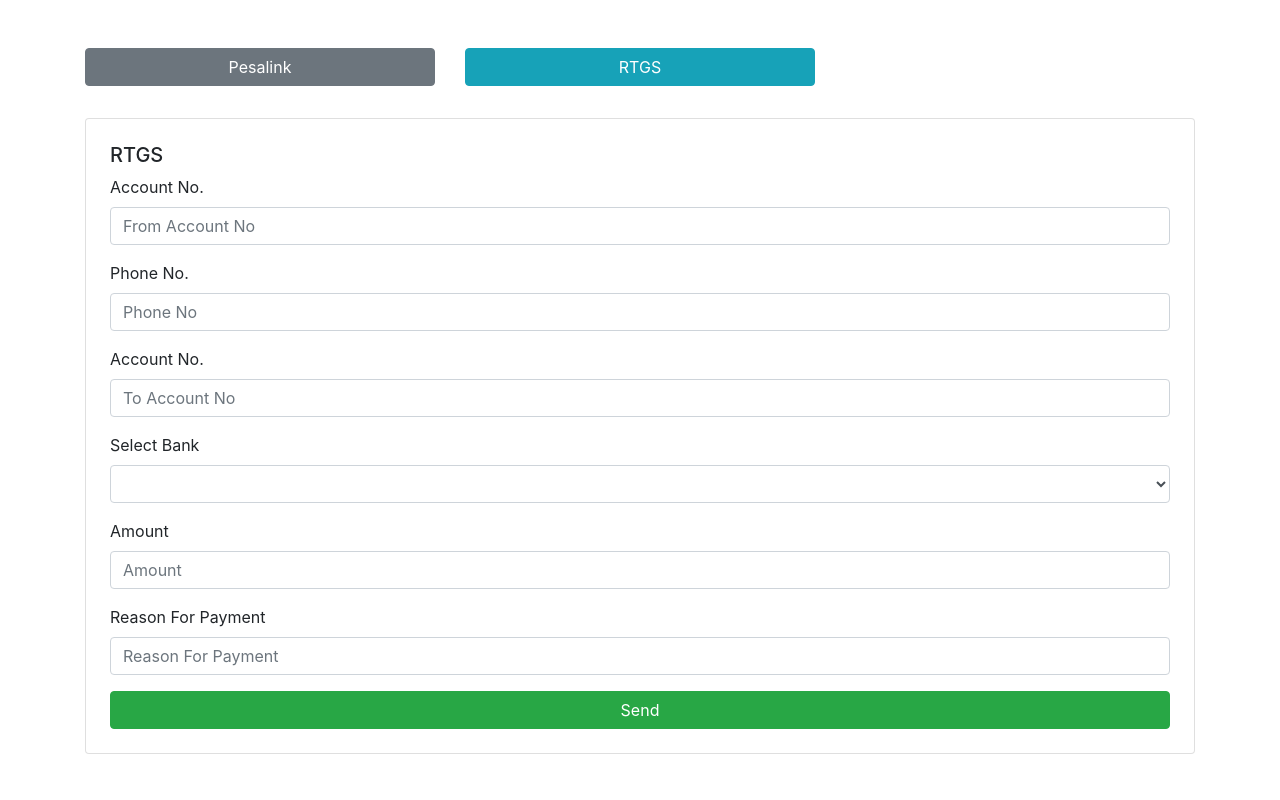
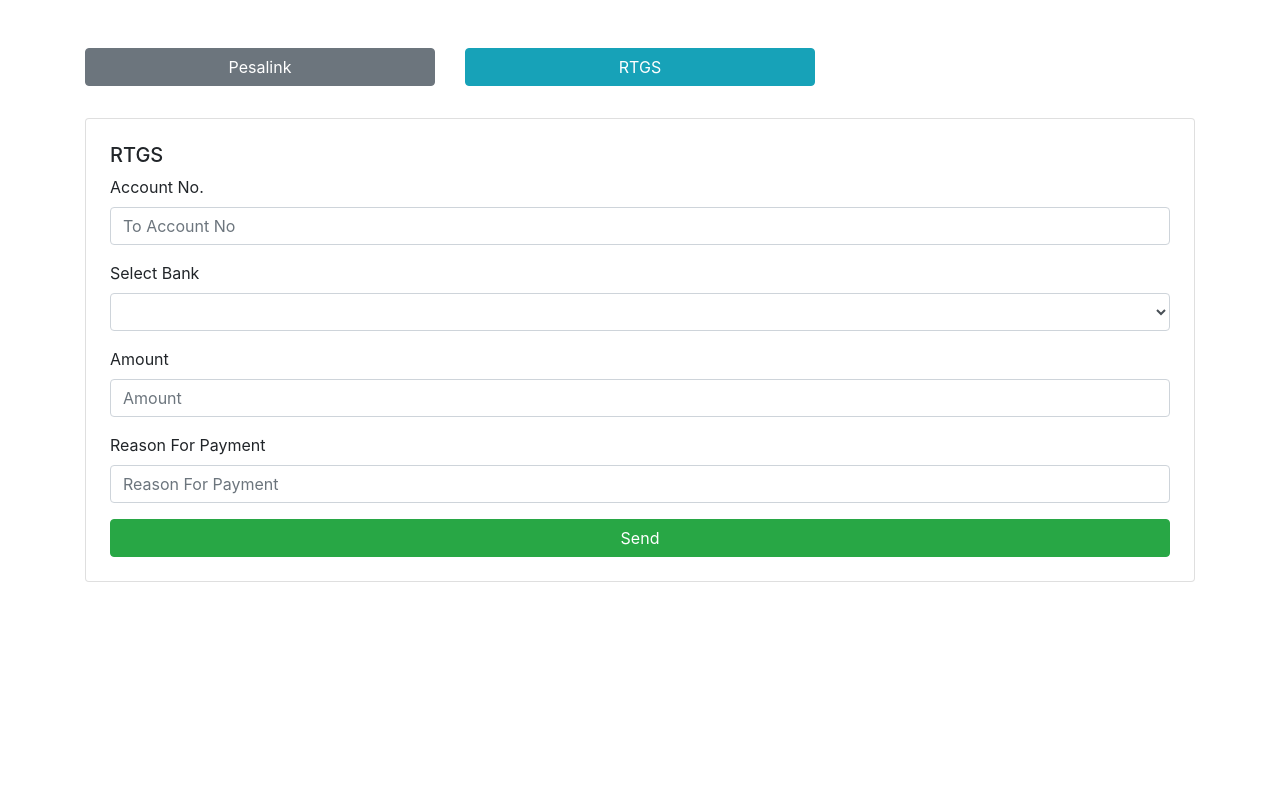
Before and after one commit to rono516/stanbic_apis_django, a Django app: page /api/rtgs in a window 1280 px wide. Run offline with Django 5.2, Linux system fonts and the light colour scheme; lists and menus that the app fills with data are empty; some libraries are stand-ins or nearby versions.

Commit message:
refactor rtgs from account

```diff
--- a/api/templates/api/rtgs_acccount_to_account.html
+++ b/api/templates/api/rtgs_acccount_to_account.html
@@ -34,14 +34,14 @@
         <p class="h5">RTGS</p>
         <form action="{% url 'rtgs' %}" method="POST">
           {% csrf_token %}
-          <div class="form-group">
+          {% comment %} <div class="form-group">
             <label for="from_account">Account No.</label>
             <input type="number" class="form-control" name="from_account" id="from_account" placeholder="From Account No">
-          </div>
-          <div class="form-group">
+          </div> {% endcomment %}
+          {% comment %} <div class="form-group">
             <label for="phone">Phone No.</label>
             <input type="text" class="form-control" name="phone" id="phone" placeholder="Phone No">
-          </div>
+          </div> {% endcomment %}
           <div class="form-group">
             <label for="to_account">Account No.</label>
             <input type="number" class="form-control" name="to_account" id="to_account" placeholder="To Account No">
--- a/api/templates/api/sendtoaccount.html
+++ b/api/templates/api/sendtoaccount.html
@@ -50,10 +50,10 @@
             <label for="account">Account No.</label>
             <input type="number" class="form-control" name="account" id="account" placeholder="Account No">
           </div>
-          <div class="form-group">
+          {% comment %} <div class="form-group">
             <label for="phone">Phone No.</label>
             <input type="text" class="form-control" name="phone" id="phone" placeholder="Phone No">
-          </div>
+          </div> {% endcomment %}
 
           <div class="form-group">
             <label for="amount">Amount</label>
--- a/api/views.py
+++ b/api/views.py
@@ -102,7 +102,7 @@
       account_no = request.POST.get("account")
       amount = request.POST.get("amount")
       reason = request.POST.get("reason")
-      phone = request.POST.get("phone")
+      phone = settings.KBS_FROM_PHONE
 
       payload = {
           "originatorAccount": {
@@ -126,15 +126,15 @@
                       "recipientBankCode": bank_code, #cooperative bank
                   }
               },
-              "counterparty": {
-                  "name": "HEZBONA",
-                  "postalAddress": {
-                      "addressLine": "KENYA",
-                      "postCode": "1100 ZZ",
-                      "town": "Nairobi",
-                      "country": "KE"
-                  }
-              },
+              # "counterparty": {
+              #     "name": "HEZBONA",
+              #     "postalAddress": {
+              #         "addressLine": "KENYA",
+              #         "postCode": "1100 ZZ",
+              #         "town": "Nairobi",
+              #         "country": "KE"
+              #     }
+              # },
               "remittanceInformation": {
                   "type": reason,
                   "content": reason
@@ -196,8 +196,8 @@
     access_token = return_auth_token()
     url = "https://api.connect.stanbicbank.co.ke/api/sandbox/rtgs-payments/"
     # Data from request
-    from_account = request.POST.get("from_account")
-    phone = request.POST.get("phone")
+    from_account = settings.KBS_FROM_ACCOUNT
+    phone = settings.KBS_FROM_PHONE
     to_account = request.POST.get("to_account")
     bank = request.POST.get("bank")
     amount = request.POST.get("amount")
--- a/pesalink/settings.py
+++ b/pesalink/settings.py
@@ -127,3 +127,5 @@
 STANBIC_CLIENT_SECRET = "42a920ac85b542486ca5ca6ebbe57a60"
 STANBIC_TOKEN_URL = "https://api.connect.stanbicbank.co.ke/api/sandbox/auth/oauth2/token"
 STANBIC_SCOPE = "payments"
+KBS_FROM_ACCOUNT = "0100013868365"
+KBS_FROM_PHONE="254792009556"
```
